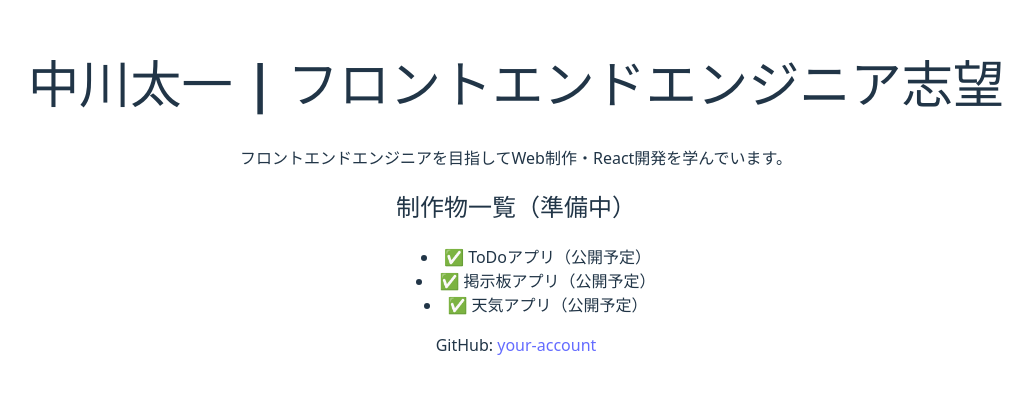
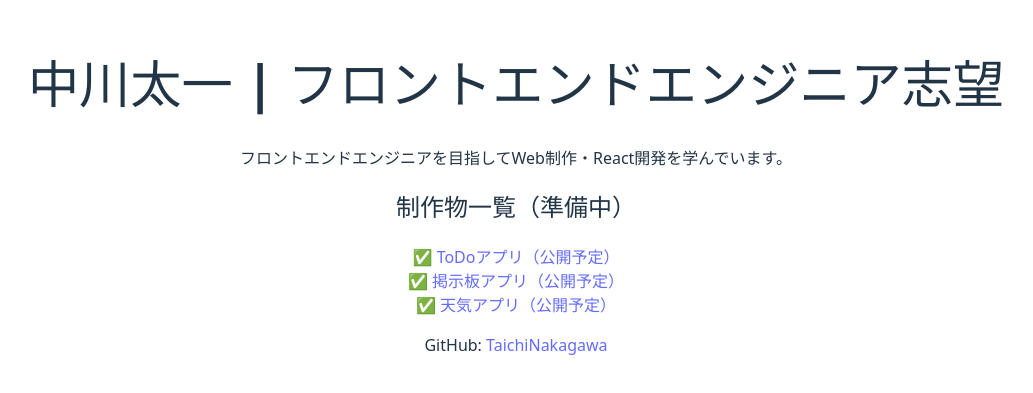
Before and after one commit to TaichiNakagawa/my-portfolio, a React (Vite) app: page / in a window 1280 px wide. Shown: the part 203-596 px from the top of the page, without its empty margins (124-1157 px from the left). Built offline with nearby package versions, Linux system fonts and the light colour scheme.

Commit message:
フォルダ整理&ページ遷移機能実装

```diff
--- a/package.json
+++ b/package.json
@@ -11,7 +11,8 @@
   },
   "dependencies": {
     "react": "^19.1.0",
-    "react-dom": "^19.1.0"
+    "react-dom": "^19.1.0",
+    "react-router-dom": "^7.7.0"
   },
   "devDependencies": {
     "@eslint/js": "^9.30.1",
--- a/src/App.css
+++ b/src/App.css
@@ -4,7 +4,3 @@
   padding: 2rem;
   text-align: center;
 }
-.list{
-  list-style-position: inside;
-  text-align: center;
-}
--- a/src/App.jsx
+++ b/src/App.jsx
@@ -1,32 +1,21 @@
-import { useState } from 'react'
-import reactLogo from './assets/react.svg'
-import viteLogo from '/vite.svg'
+import { BrowserRouter, Routes, Route } from 'react-router-dom';
+
+import Home from './pages/Home';
+import TodoList from './pages/TodoList';
+import Bbs from './pages/bbs';
 import './App.css'
 
 function App() {
-  const [count, setCount] = useState(0)
-
-   return (
-    <div className="App">
-      <header>
-        <h1>中川太一 | フロントエンドエンジニア志望</h1>
-        <p>フロントエンドエンジニアを目指してWeb制作・React開発を学んでいます。</p>
-      </header>
-
-      <section>
-        <h2>制作物一覧（準備中）</h2>
-        <ul>
-          <li class="list">✅ ToDoアプリ（公開予定）</li>
-          <li class="list">✅ 掲示板アプリ（公開予定）</li>
-          <li class="list">✅ 天気アプリ（公開予定）</li>
-        </ul>
-      </section>
-
-      <footer>
-        <p>GitHub: <a href="https://github.com/your-account">your-account</a></p>
-      </footer>
-    </div>
+  return (
+    <BrowserRouter>
+      <Routes>
+        <Route path="/" element={<Home />} />
+        <Route path="/TodoList" element={<TodoList />} />
+        <Route path="/bbs" element={<Bbs />} />
+        {/* ここに他のルートも追加できる */}
+      </Routes>
+    </BrowserRouter>
   );
 }
 
-export default App
+export default App;
--- /dev/null
+++ b/src/pages/Home.jsx
@@ -0,0 +1,29 @@
+import { Link } from 'react-router-dom';
+
+function Home() {
+  return (
+    <div>
+      <header>
+        <h1>中川太一 | フロントエンドエンジニア志望</h1>
+        <p>フロントエンドエンジニアを目指してWeb制作・React開発を学んでいます。</p>
+      </header>
+
+      <section>
+        <h2>制作物一覧（準備中）</h2>
+        <nav>
+          <Link to="/TodoList">✅ ToDoアプリ（公開予定）</Link>
+          <br />
+          <Link to="/bbs">✅ 掲示板アプリ（公開予定）</Link>
+          <br />
+          <Link to="/weather">✅ 天気アプリ（公開予定）</Link>
+        </nav>
+      </section>
+
+      <footer>
+        <p>GitHub: <a href="https://github.com/TaichiNakagawa">TaichiNakagawa</a></p>
+      </footer>
+    </div>
+  );
+}
+
+export default Home;
--- /dev/null
+++ b/src/pages/TodoList.tsx
@@ -0,0 +1,3 @@
+export default function TodoList() {
+  return <h1>アバウトページ</h1>;
+}
--- /dev/null
+++ b/src/pages/bbs.tsx
@@ -0,0 +1,3 @@
+export default function bbs() {
+  return <h1>アバウトページ2</h1>;
+}
```
Also changed, not shown: 1 other file (tests, documents, lock files or other folders).
